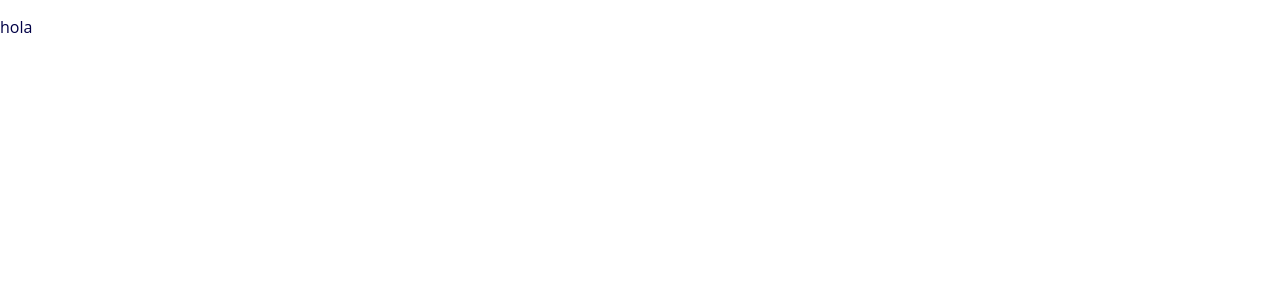
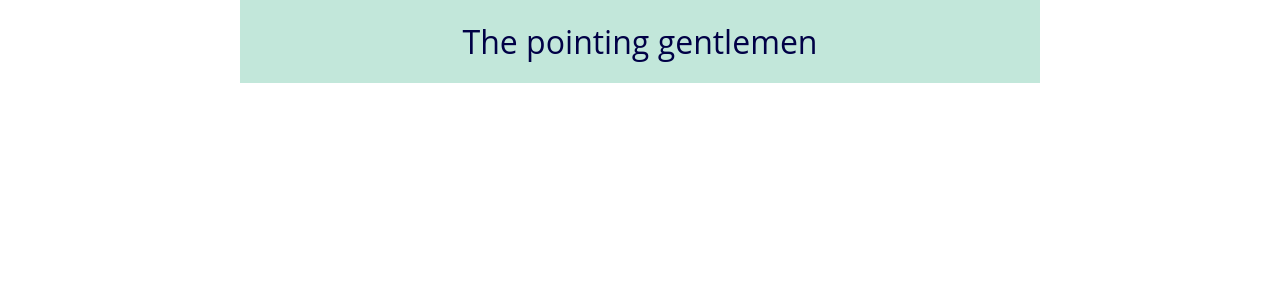
Before and after one commit to ArnauOriol/202209-w4ch1-arnau-oriol, a React (Create React App) app: page / in a window 1280 px wide. Shown: the top 300 px of the page. Built offline with nearby package versions, Linux system fonts and the light colour scheme.

Commit message:
Modify app component

```diff
--- a/src/App.tsx
+++ b/src/App.tsx
@@ -1,5 +1,11 @@
-function App() {
-  return <p>hola</p>;
-}
+const App = () => {
+  return (
+    <div className="container">
+      <header className="main-header">
+        <h1 className="main-title">The pointing gentlemen</h1>
+      </header>
+    </div>
+  );
+};
 
 export default App;
```
